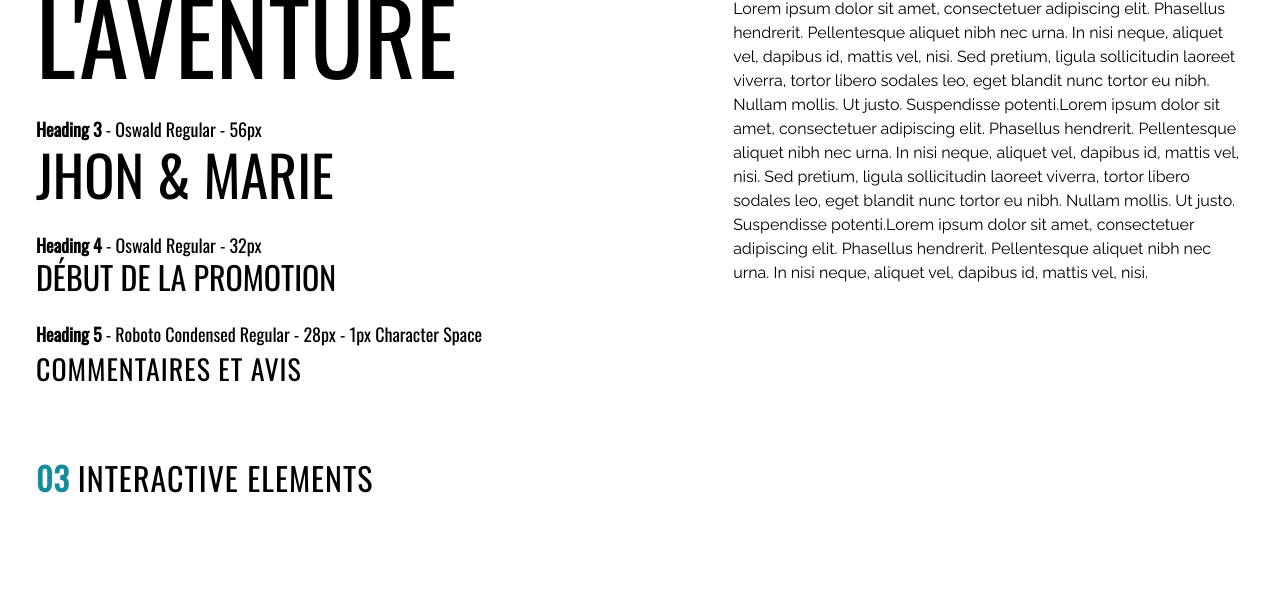
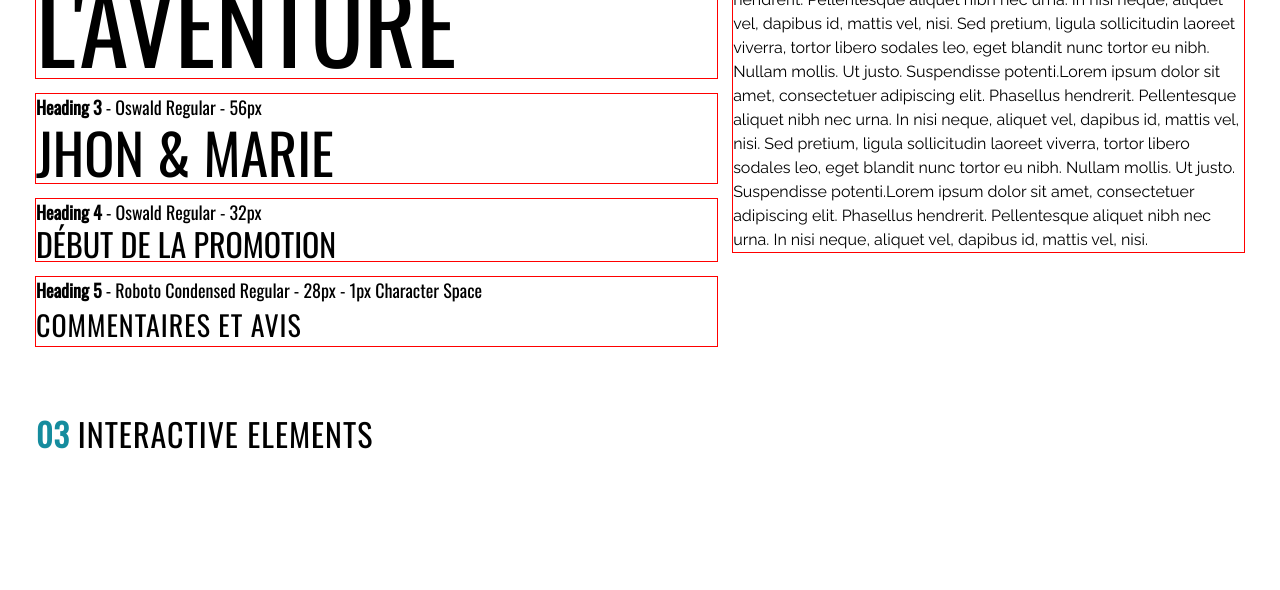
Before and after one commit to SengSerany/webtoonator-project_design-system, a plain HTML site: page design-system.html in a window 1280 px wide. Shown: the part 736-1326 px from the top of the page. After the commit the page ends 1285 px from the top, so only its background shows below. Drawn offline with nearby package versions, Linux system fonts and the light colour scheme; a script that the page names is missing.

Commit message:
set space utility class

```diff
--- a/design-system.html
+++ b/design-system.html
@@ -118,48 +118,41 @@
         <h2 class="numbered-title"><span>02</span>Typography</h2>
         <br />
         <div class="flex">
-            <div style="flex-basis: 100%;">
+            <div style="flex-basis: 100%;" class="flow">
                 <div>
                     <p><span class="fw-semi_bold">Heading 1</span> - Oswald Regular - 150px</p>
                     <p class="uppercase fs-900">Projets</p>
                 </div>
-                <br />
                 <div>
                     <p><span class="fw-semi_bold">Heading 2</span> - Oswald Regular - 100px</p>
                     <p class="uppercase fs-800">L'aventure</p>
                 </div>
-                <br />
                 <div>
                     <p><span class="fw-semi_bold">Heading 3</span> - Oswald Regular - 56px</p>
                     <p class="uppercase fs-700">Jhon & Marie</p>
                 </div>
-                <br />
                 <div>
                     <p><span class="fw-semi_bold">Heading 4</span> - Oswald Regular - 32px</p>
                     <p class="uppercase fs-600">Début de la promotion</p>
                 </div>
-                <br />
                 <div>
                     <p><span class="fw-semi_bold">Heading 5</span> - Roboto Condensed Regular - 28px - 1px Character Space</p>
                     <p class="uppercase ff-sans_cond fs-500 letter-spacing-3">Commentaires et avis</p>
                 </div>
             </div>
-            <div style="flex-basis: 75%;">
+            <div style="flex-basis: 75%;" class="flow">
                 <div>
                     <p><span class="fw-semi_bold">Subheading 1</span> - Roboto Condensed Regular - 28px</p>
                     <p class="uppercase ff-sans_cond fs-400">Par Jeff de Flandre</p>
                 </div>
-                <br />
                 <div>
                     <p><span class="fw-semi_bold">Subheading 2</span> - Roboto Condensed Regular - 14px - 1.5 Character Space</p>
                     <p class="uppercase ff-sans_cond fs-200 letter-spacing-2">15 avril - 15 Août</p>
                 </div>
-                <br />
                 <div>
                     <p><span class="fw-semi_bold">Nav Text</span> - Roboto Condensed Regular -  18px - 2.7 Character Space</p>
                     <p class="uppercase ff-sans_cond fs-400 letter-spacing-3">élément 1</p>
                 </div>
-                <br />
                 <div>
                     <p><span class="fw-semi_bold">Body Text</span> - Raleway Regular - 16px</p>
                     <p class="ff-secondary fs-300">Lorem ipsum dolor sit amet, consectetuer adipiscing elit. Phasellus hendrerit. Pellentesque aliquet nibh nec urna. In nisi neque, aliquet vel, dapibus id, mattis vel, nisi. Sed pretium, ligula sollicitudin laoreet viverra, tortor libero sodales leo, eget blandit nunc tortor eu nibh. Nullam mollis. Ut justo. Suspendisse potenti.Lorem ipsum dolor sit amet, consectetuer adipiscing elit. Phasellus hendrerit. Pellentesque aliquet nibh nec urna. In nisi neque, aliquet vel, dapibus id, mattis vel, nisi. Sed pretium, ligula sollicitudin laoreet viverra, tortor libero sodales leo, eget blandit nunc tortor eu nibh. Nullam mollis. Ut justo. Suspendisse potenti.Lorem ipsum dolor sit amet, consectetuer adipiscing elit. Phasellus hendrerit. Pellentesque aliquet nibh nec urna. In nisi neque, aliquet vel, dapibus id, mattis vel, nisi. </p>
--- a/index.css
+++ b/index.css
@@ -114,6 +114,15 @@ select {
 .grid {
   display: grid;
   gap: var(--gap, 1rem);
+}
+
+/*
+    ".flow > *:not(:first-child)" OR ->
+    ".flow > *:where(:not(:first-child))" OR ->
+*/
+.flow > * + * {
+  margin-top: var(--flow-space, 1rem);
+  outline: 1px solid red;
 }
 
 .container {
```
